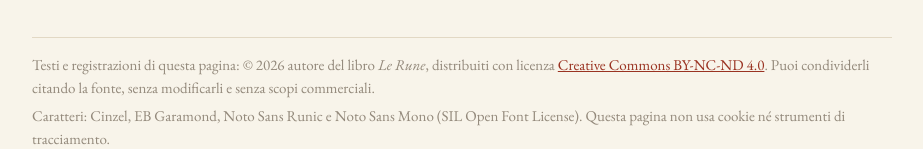
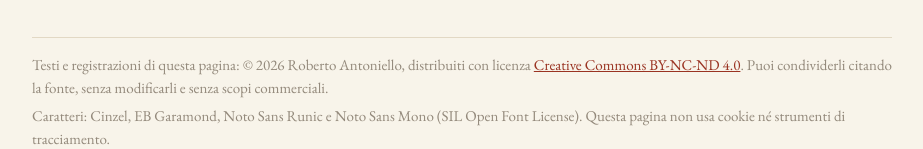
Before and after one commit to MasterCruelty/rune-audio-guide-companion, a plain HTML site: page index.html in a window 1280 px wide. Shown: the part 6995-7144 px from the top of the page, without its empty margins (178-1101 px from the left). Drawn offline with Linux system fonts and the light colour scheme.

Commit message:
update license

```diff
--- a/index.html
+++ b/index.html
@@ -475,7 +475,7 @@ html{scroll-behavior:smooth}
   </ul></div>
 </section>
 <footer class="foot">
-  <p>Testi e registrazioni di questa pagina: © 2026 autore del libro <i>Le Rune</i>, distribuiti con licenza <a href="https://creativecommons.org/licenses/by-nc-nd/4.0/deed.it" rel="license">Creative Commons BY-NC-ND 4.0</a>. Puoi condividerli citando la fonte, senza modificarli e senza scopi commerciali.</p>
+  <p>Testi e registrazioni di questa pagina: © 2026 Roberto Antoniello, distribuiti con licenza <a href="https://creativecommons.org/licenses/by-nc-nd/4.0/deed.it" rel="license">Creative Commons BY-NC-ND 4.0</a>. Puoi condividerli citando la fonte, senza modificarli e senza scopi commerciali.</p>
   <p>Caratteri: Cinzel, EB Garamond, Noto Sans Runic e Noto Sans Mono (SIL Open Font License). Questa pagina non usa cookie né strumenti di tracciamento.</p>
 </footer>
 </div>
```
Also changed, not shown: 2 other files.
